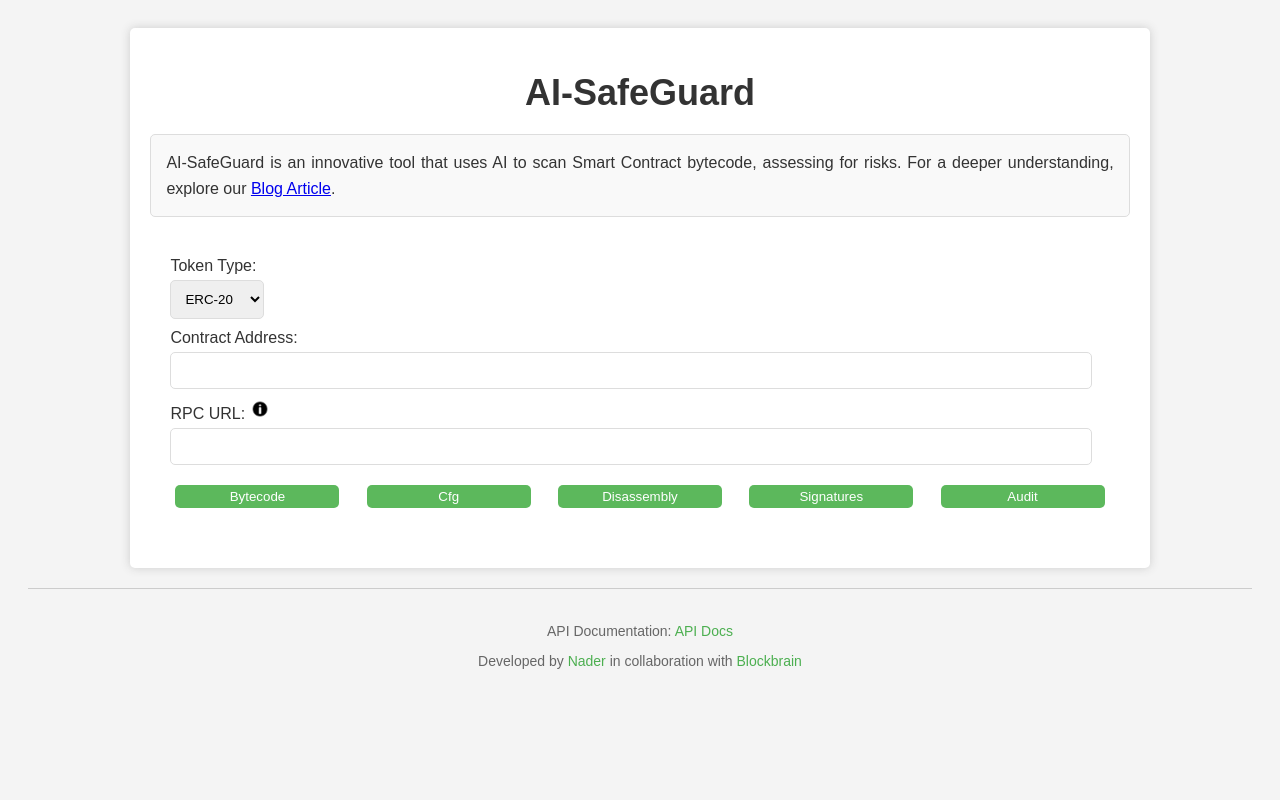
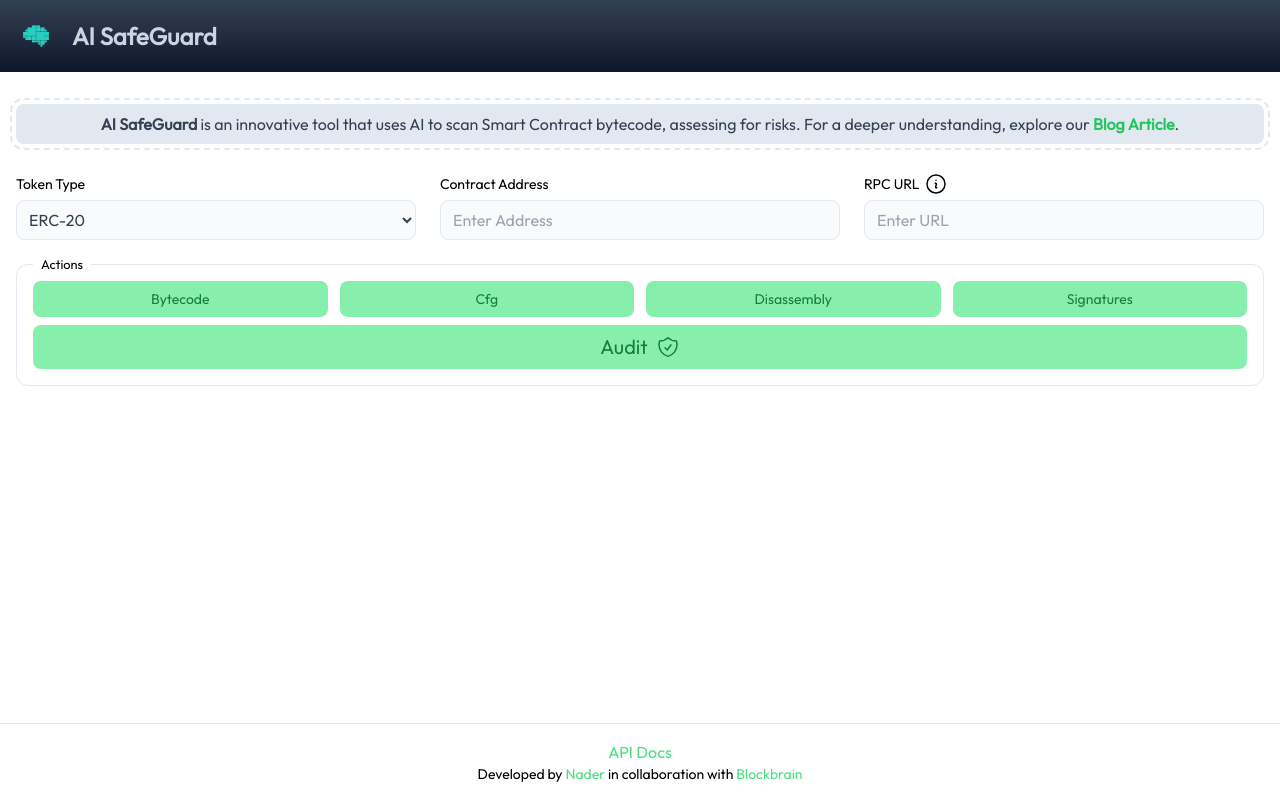
Before and after one commit to theblockbrain/ai-safeguard, a FastAPI app: page / in a window 1280 px wide. Run offline with FastAPI, Linux system fonts and the light colour scheme; some libraries are stand-ins or nearby versions.

Commit message:
feat: frontend refactored to use tailwind (#1)

```diff
--- a/templates/index.html
+++ b/templates/index.html
@@ -2,125 +2,39 @@
 <html lang="en">
    <head>
       <meta charset="UTF-8">
-    <link rel="icon" href="/static/Blockbrain_icon_black.png" type="image/png">
-    <title>AI-SafeGuard</title>
+      <meta name="viewport" content="width=device-width, initial-scale=1.0">
+      <script src="https://cdn.tailwindcss.com"></script>
+      <link rel="icon" href="/static/Logo_turkis.png" type="image/png">
+      <title>Blockbrain AI Safe Guard</title>
       <style>
+         @font-face {
+         font-family: "Outfit";
+         src: url("/static/font/Outfit-Regular.ttf") format("truetype");
+         }
          body {
-            font-family: Arial, sans-serif;
-            background-color: #f4f4f4;
-            padding: 20px;
-            color: #333;
-        }
-        .container {
-            position: relative;
-            width: 80%;
-            margin: 0 auto;
-            background-color: #fff;
-            padding: 20px;
-            border-radius: 5px;
-            box-shadow: 0px 0px 10px #ccc;
-        }
-
-        h1 {
-         font-size: 36px;
-         text-align: center;
-         margin-bottom: 20px;
-         }
-
-        form {
-            padding: 20px;
-        }
-        label {
-            display: block;
-            margin-bottom: 5px;
-        }
-        input[type="text"], select, .textarea-output {
-            width: calc(100% - 40px);
-            padding: 10px;
-            border: 1px solid #ddd;
-            border-radius: 5px;
-            margin-bottom: 10px;
-        }
-        .buttons {
-            display: flex;
-            justify-content: space-between;
-            flex-wrap: wrap;
-            margin-bottom: 10px;
-        }
-        input[type="submit"] {
-            padding: 4px;
-            width: calc(18% - 5px);
-            border: 0;
-            background-color: #5cb85c;
-            color: #fff;
-            border-radius: 5px;
-            cursor: pointer;
-            margin: 10px 5px;
-            text-align: center;
-            white-space: nowrap;
-            overflow: hidden;
-            text-overflow: ellipsis;
-        }
-        input[type="submit"]:hover {
-            background-color: #4cae4c;
+         font-family: "Outfit", sans-serif;
          }
          .select-token {
          width: 10%;
          }
-
          .loading-spinner {
-        position: absolute;
-        top: 20px;
-        right: 20px;
          display: none;
-        width: 30px;
-        height: 30px;
-        border: 4px solid #ccc;
-        border-top-color: #4CAF50;
          border-radius: 50%;
          animation: spin 1s infinite linear;
          }
-
          @keyframes spin {
          0% {
          transform: rotate(0deg);
          }
-
          100% {
          transform: rotate(360deg);
          }
          }
-
-      footer {
-        text-align: center;
-        margin-top: 20px;
-        font-size: 14px;
-        color: #666666;
-        border-top: 1px solid #ccc;
-        padding-top: 20px;
-      }
-
-      footer a {
-        color: #4CAF50;
-        text-decoration: none;
-      }
-
-      footer a:hover {
-        text-decoration: underline;
-      }
-
-        .info-icon {
-            width: 20px;
-            height: 20px;
-            cursor: pointer;
-        }
-
          .tooltip {
          position: relative;
          display: inline-block;
          cursor: pointer;
          }
-
          .tooltip .tooltiptext {
          visibility: hidden;
          width: 200px;
@@ -137,7 +51,6 @@
          opacity: 0;
          transition: opacity 0.3s;
          }
-
          .tooltip .tooltiptext::after {
          content: "";
          position: absolute;
@@ -148,66 +61,85 @@
          border-style: solid;
          border-color: #555 transparent transparent transparent;
          }
-
          .tooltip:hover .tooltiptext {
          visibility: visible;
          opacity: 1;
          }
-
-        .info-text {
-            border: 1px solid #ddd;
-            padding: 15px;
-            background-color: #f9f9f9;
-            text-align: justify;
-            font-size: 16px;
-            line-height: 1.6;
-            border-radius: 5px;
-            margin-bottom: 20px;
-        }
       </style>
    </head>
-<body>
-<div class="container">
-    <h1>AI-SafeGuard</h1>
-    <p class="info-text">AI-SafeGuard is an innovative tool that uses AI to scan Smart Contract bytecode, assessing for risks. For a deeper understanding, explore our <a href="https://theblockbrain.io/research/publications/open-sourcing-our-nft-smart-contract-bytecode-risk-analyzer-ai/" target="_blank">Blog Article</a>.</p>
-    <form action="/" method="post" onsubmit="showLoadingSpinner()">
-        <label for="token_type">Token Type:</label>
-        <select id="token_type" name="token_type" class="select-token">
+   <body class="bg-white text-black dark:bg-slate-900 dark:text-white p-0 flex flex-col h-screen">
+      <div class="py-4 bg-gradient-to-b from-slate-700 to-slate-900 text-slate-300 px-4">
+         <div class="container mx-auto text-2xl font-bold flex gap-4 items-center">
+            <img src="/static/Logo_turkis.png" width="40" height="40" />
+            <span>AI SafeGuard</span>
+            <span class="flex-1"></span>
+            <div class="loading-spinner border border-4 border-slate/10 dark:border-white/10 border-t-green-400 dark:border-t-green-400 w-10 h-10" id="loading_spinner"></div>
+         </div>
+      </div>
+      <div class="container mx-auto mt-8 px-4 flex-1">
+         <p class="px-4 py-2 bg-gradient-to-b bg-slate-200 rounded-lg text-slate-700 outline-dashed outline-offset-4 outline-2 outline-slate-200 text-center">
+            <strong>AI SafeGuard</strong> is an innovative tool that uses AI to scan Smart Contract bytecode, assessing for risks.
+            For a deeper understanding, explore our
+            <a href="https://theblockbrain.io/research/publications/open-sourcing-our-nft-smart-contract-bytecode-risk-analyzer-ai/" target="_blank" class="text-green-500 font-bold">Blog Article</a>.
+         </p>
+         <form action="/" method="post" onsubmit="showLoadingSpinner()" class="flex gap-6 flex-wrap my-6">
+            <div class="flex-1 min-w-max">
+               <label for="token_type" class="text-sm block flex gap-1 items-center h-8">Token Type</label>
+               <select id="token_type" name="token_type" class="rounded-lg bg-slate-50 border border-slate-200 h-10 focus-visible:outline-green-500 text-slate-700 px-2 w-full">
                   <option value="ERC-20">ERC-20</option>
                   <option value="ERC-721">ERC-721</option>
                </select>
-        <label for="contract_address">Contract Address:</label>
-        <input type="text" id="contract_address" name="contract_address" required>
-        <label for="rpc_url">RPC URL:
+            </div>
+            <div class="flex-1 min-w-max">
+               <label for="contract_address" class="text-sm block flex gap-1 items-center h-8">Contract Address</label>
+               <input type="text" id="contract_address" name="contract_address" required placeholder="Enter Address" class="rounded-lg bg-slate-50 border border-slate-200 h-10 focus-visible:outline-green-500 text-slate-700 px-3 w-full">
+            </div>
+            <div class="flex-1 min-w-max">
+               <label for="rpc_url" class="text-sm block flex gap-1 items-center h-8">
+                  RPC URL
                   <div class="tooltip">
-              <img src="/static/info-icon.png" class="info-icon" alt="info icon">
+                     <svg xmlns="http://www.w3.org/2000/svg" fill="none" viewBox="0 0 24 24" stroke-width="1.5" stroke="currentColor" class="w-6 h-6">
+                        <path stroke-linecap="round" stroke-linejoin="round" d="M11.25 11.25l.041-.02a.75.75 0 011.063.852l-.708 2.836a.75.75 0 001.063.853l.041-.021M21 12a9 9 0 11-18 0 9 9 0 0118 0zm-9-3.75h.008v.008H12V8.25z" />
+                     </svg>
                      <span class="tooltiptext">Obtain an RPC URL by signing up on Infura and creating a new project. The RPC URL will be in your project settings.</span>
                   </div>
                </label>
-        <input type="text" id="rpc_url" name="rpc_url" required>
-        <div class="loading-spinner" id="loading_spinner"></div>
-        <div class="buttons">
-            <input type="submit" value="Bytecode" formaction="/scrape_bytecode">
-            <input type="submit" value="Cfg" formaction="/generate_cfg">
-            <input type="submit" value="Disassembly" formaction="/disasm">
-            <input type="submit" value="Signatures" formaction="/get_signatures">
-            <input type="submit" value="Audit" formaction="/audit_contract">
+               <input type="text" id="rpc_url" name="rpc_url" required placeholder="Enter URL" class="rounded-lg bg-slate-50 border border-slate-200 h-10 focus-visible:outline-green-500 text-slate-700 px-3 w-full">
+            </div>
+            <div class="w-full p-4 border border-slate-200 dark:border-slate-700 rounded-xl relative">
+               <small class="absolute top-0 h-6 px-2 bg-white dark:bg-slate-900 -mt-3 flex items-center">Actions</small>
+               <div class="w-full flex items-center gap-3 justify-center">
+                  <button type="submit" value="Bytecode" formaction="/scrape_bytecode" class="text-sm flex-1 px-4 py-2 bg-green-300 text-green-700 rounded-lg hover:bg-green-400 transition-colors ease-in-out">Bytecode</button>
+                  <button type="submit" value="Cfg" formaction="/generate_cfg" class="text-sm flex-1 px-4 py-2 bg-green-300 text-green-700 rounded-lg hover:bg-green-400 transition-colors ease-in-out">Cfg</button>
+                  <button type="submit" value="Disassembly" formaction="/disasm" class="text-sm flex-1 px-4 py-2 bg-green-300 text-green-700 rounded-lg hover:bg-green-400 transition-colors ease-in-out">Disassembly</button>
+                  <button type="submit" value="Signatures" formaction="/get_signatures" class="text-sm flex-1 px-4 py-2 bg-green-300 text-green-700 rounded-lg hover:bg-green-400 transition-colors ease-in-out">Signatures</button>
+               </div>
+               <div class="w-full mt-2 flex items-center gap-3 justify-center">
+                  <button type="submit" value="Audit" formaction="/audit_contract" class="w-full text-xl px-4 py-2 bg-green-300 text-green-700 rounded-lg hover:bg-green-400 transition-colors ease-in-out flex items-center gap-2 justify-center">
+                    Audit
+                    <svg xmlns="http://www.w3.org/2000/svg" fill="none" viewBox="0 0 24 24" stroke-width="1.5" stroke="currentColor" class="w-6 h-6">
+                      <path stroke-linecap="round" stroke-linejoin="round" d="M9 12.75L11.25 15 15 9.75m-3-7.036A11.959 11.959 0 013.598 6 11.99 11.99 0 003 9.749c0 5.592 3.824 10.29 9 11.623 5.176-1.332 9-6.03 9-11.622 0-1.31-.21-2.571-.598-3.751h-.152c-3.196 0-6.1-1.248-8.25-3.285z" />
+                    </svg>
+                  </button>
+               </div>
             </div>
          </form>
          {% if output %}
-        <h2>Output:</h2>
-        <textarea rows="10" cols="80" class="textarea-output" readonly>{{ output.replace('\\n', '\n') }}</textarea>
+         <h2 class="font-bold bg-slate-200 dark:bg-slate-700 text-slate-700 dark:text-slate-200 px-4 py-2 rounded-t-lg">Output</h2>
+         <textarea rows="10" cols="80" readonly class="w-full rounded-b-lg border border-slate-200 dark:border-slate-700 p-4 font-mono bg-white dark:bg-slate-900">{{ output.replace('\\n', '\n') }}</textarea>
          {% endif %}
          {% if error %}
-        <h2>Error:</h2>
-        <textarea class="textarea-output" style="color:red;" readonly>{{ error }}</textarea>
+         <h2 class="font-bold bg-red-200 text-red-700 px-4 py-2 rounded-t-lg">Error</h2>
+         <textarea class="w-full text-red-500 rounded-b-lg border border-red-200 p-4 font-mono bg-white dark:bg-slate-900" readonly>{{ error }}</textarea>
          {% endif %}
       </div>
-<footer>
-    <p>API Documentation: <a href="/docs">API Docs</a>
+      <footer class="mt-8 p-4 border-t border-slate-200 dark:border-slate-700">
+         <div class="container mx-auto text-center">
+            <p><a href="/docs" class="text-green-400 hover:underline">API Docs</a>
             </p>
-    <p>Developed by <a href="https://github.com/naderfyi" target="_blank">Nader</a> in collaboration with <a href="https://theblockbrain.io/" target="_blank">Blockbrain</a>
+            <p class="text-sm">Developed by <a href="https://github.com/naderfyi" target="_blank" class="text-green-400 hover:underline">Nader</a> in collaboration with <a href="https://theblockbrain.io/" target="_blank" class="text-green-400 hover:underline">Blockbrain</a>
             </p>
+         </div>
       </footer>
    </body>
    <script>
```
Also changed, not shown: static/Blockbrain_icon_black.png (deleted), static/Logo_turkis.png (added), static/font/Outfit-Regular.ttf (added), static/info-icon.png (deleted). Lines whose indentation alone changed are shown as unchanged.
